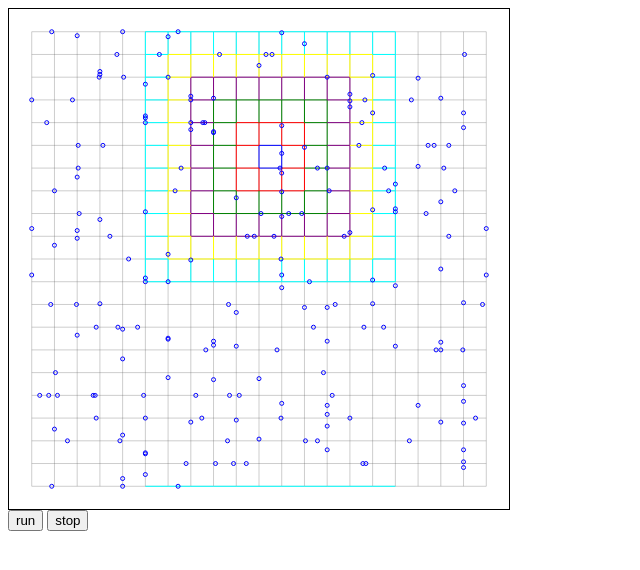
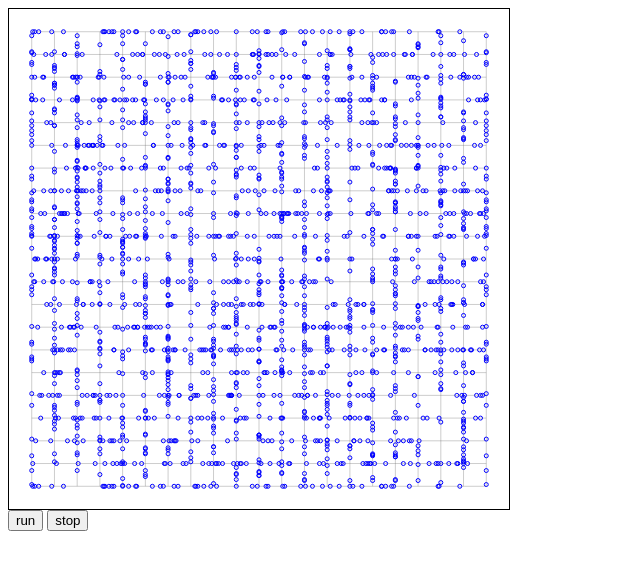
Before and after one commit to paalsteek/mcs, a plain HTML site: page index.html in a window 1280 px wide. Shown: the whole page, without its empty margins (0-640 px from the left). Drawn offline with Linux system fonts and the light colour scheme.

Commit message:
remove some old debug output

```diff
--- a/block.js
+++ b/block.js
@@ -118,13 +118,11 @@ Block.prototype.tier = function(n, blocks) {
 		return res;
 	} else {
 		var t = this.tier(n-1, blocks);
-		console.log("t: " + t.segments + "; " + t.blocks + "; " + t.seen);
 		var b = {
 			segments: new Array(),
 			blocks: new Array(),
 			seen: t.seen
 		};
-		console.log("t.blocks: " + t.blocks);
 		for ( var i = 0; i < t.blocks.length; i++ )
 		{
 			var block = blocks[t.blocks[i]];
@@ -134,8 +132,6 @@ Block.prototype.tier = function(n, blocks) {
 				var nBlock = blocks[a[j]];
 				if ( !b.seen.contains(a[j]) )
 				{
-					//console.log("adding " + a[j]);
-					//" +  to " + b.blocks + " with " + b.seen + " seen."
 					b.blocks.push(a[j]);
 					b.seen.insert(a[j]);
 					var s = new Array(nBlock.topSegment(), nBlock.rightSegment(), nBlock.bottomSegment(), nBlock.leftSegment());
--- a/index.html
+++ b/index.html
@@ -6,25 +6,13 @@
 <script type="text/javascript" src="car.js"></script>
 <script type="text/javascript">
 M = 20;
-n = 200;
+n = 2000;
 run = false;
 
-var m = new Array(1, 2, 2, 2, 2, 2, 3, 3, 3, 3, 3, 3, 3, 3, 3);
-console.log("m: " + m);
-m.unify();
-console.log("unified: " + m);
-console.log("contains 5: " + m.contains(5));
-m.insert(5);
-console.log("with 5: " + m);
-
 function highlightBlock(block, canvas, strokeStyle) {
-	//console.log('h: ' + block.topSegment());
 	Segments[block.topSegment()].drawSegment(canvas, strokeStyle);
-	//console.log('h: ' + block.leftSegment());
 	Segments[block.leftSegment()].drawSegment(canvas, strokeStyle);
-	//console.log('h: ' + block.bottomSegment());
 	Segments[block.bottomSegment()].drawSegment(canvas, strokeStyle);
-	//console.log('h: ' + block.rightSegment());
 	Segments[block.rightSegment()].drawSegment(canvas, strokeStyle);
 }
 
@@ -42,55 +30,6 @@ for (i=0; i < Blocks.length; i++)
 {
 	Blocks[i] = new Block(i, M);
 }
-x = Blocks[110];
-console.log(x);
-var t1 = x.tier(1, Blocks);
-for ( i = 0; i < t1.segments.length; i++ )
-{
-	Segments[t1.segments[i]].drawSegment(canvas, "blue");
-}
-var t2 = x.tier(2, Blocks);
-for ( i = 0; i < t2.segments.length; i++ )
-{
-	Segments[t2.segments[i]].drawSegment(canvas, "red");
-}
-var t3 = x.tier(3, Blocks);
-for ( i = 0; i < t3.segments.length; i++ )
-{
-	Segments[t3.segments[i]].drawSegment(canvas, "green");
-}
-var t4 = x.tier(4, Blocks);
-for ( i = 0; i < t4.segments.length; i++ )
-{
-	Segments[t4.segments[i]].drawSegment(canvas, "purple");
-}
-var t5 = x.tier(5, Blocks);
-for ( i = 0; i < t5.segments.length; i++ )
-{
-	Segments[t5.segments[i]].drawSegment(canvas, "yellow");
-}
-var t6 = x.tier(6, Blocks);
-for ( i = 0; i < t6.segments.length; i++ )
-{
-	Segments[t6.segments[i]].drawSegment(canvas, "cyan");
-}
-/*highlightBlock(x, canvas, "rgba(0, 0, 0, 0.3)");
-console.log(x.upperLeft());
-highlightBlock(Blocks[x.upperLeft()], canvas, "rgba(0, 0, 0, 0.3)");
-console.log(x.up());
-highlightBlock(Blocks[x.up()], canvas, "rgba(0, 0, 0, 0.3)");
-console.log(x.upperRight());
-highlightBlock(Blocks[x.upperRight()], canvas, "rgba(0, 0, 0, 0.3)");
-console.log(x.left());
-highlightBlock(Blocks[x.left()], canvas, "rgba(0, 0, 0, 0.3)");
-console.log(x.right());
-highlightBlock(Blocks[x.right()], canvas, "rgba(0, 0, 0, 0.3)");
-console.log(x.lowerLeft());
-highlightBlock(Blocks[x.lowerLeft()], canvas, "rgba(0, 0, 0, 0.3)");
-console.log(x.low());
-highlightBlock(Blocks[x.low()], canvas, "rgba(0, 0, 0, 0.3)");
-console.log(x.lowerRight());
-highlightBlock(Blocks[x.lowerRight()], canvas, "rgba(0, 0, 0, 0.3)");*/
 
 Vehicles = new Array(n);
 for (i = 0; i < n; i++)
```
